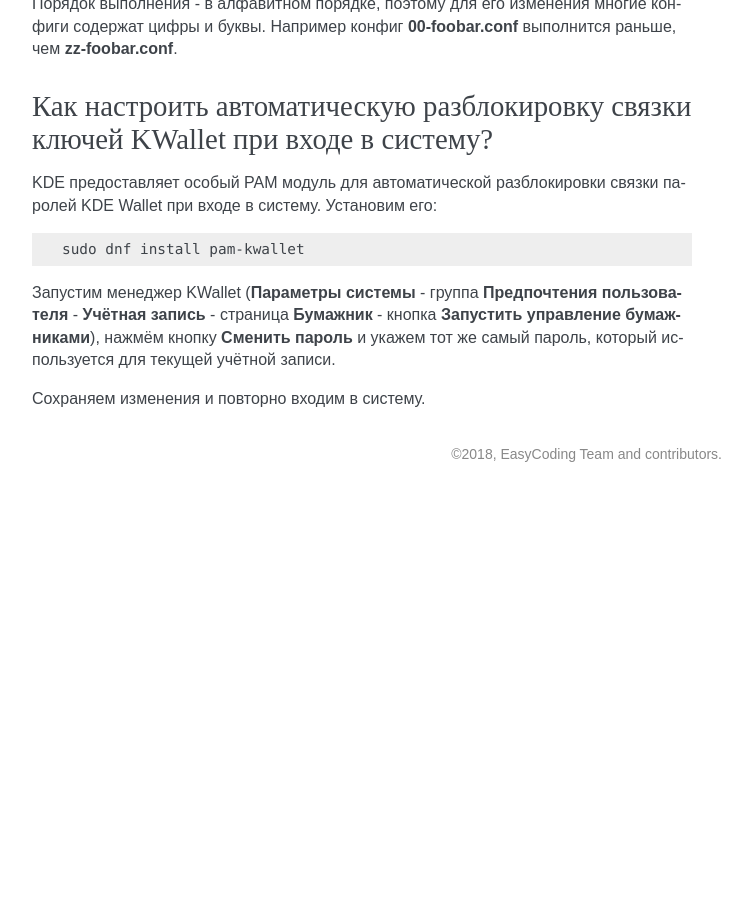
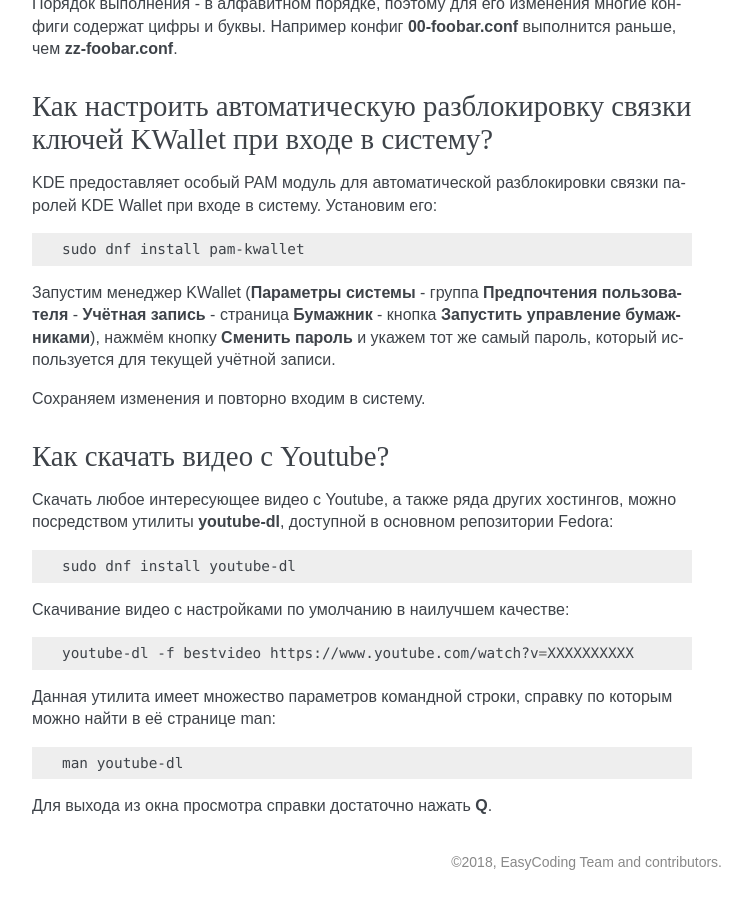
Before and after one commit to RussianFedora/FAQ, a Sphinx documentation site: the page built from source/using-system.rst, in a window 1280 px wide and 900 px high, scrolled down 17150 px. Shown: the whole window, without its empty margins (388-1137 px from the left). Built offline with Sphinx 7.4.7, drawn with Linux system fonts in a browser that asks for light colours; before the commit the page ends 17642 px from its top, so only the background shows below that.

Commit message:
Added question about video downloading.

```diff
--- a/source/using-system.rst
+++ b/source/using-system.rst
@@ -1008,3 +1008,29 @@
 Запустим менеджер KWallet (**Параметры системы** - группа **Предпочтения пользователя** - **Учётная запись** - страница **Бумажник** - кнопка **Запустить управление бумажниками**), нажмём кнопку **Сменить пароль** и укажем тот же самый пароль, который используется для текущей учётной записи.
 
 Сохраняем изменения и повторно входим в систему.
+
+.. index:: video, youtube, download
+.. _youtube-download:
+
+Как скачать видео с Youtube?
+=================================
+
+Скачать любое интересующее видео с Youtube, а также ряда других хостингов, можно посредством утилиты **youtube-dl**, доступной в основном репозитории Fedora:
+
+.. code-block:: bash
+
+    sudo dnf install youtube-dl
+
+Скачивание видео с настройками по умолчанию в наилучшем качестве:
+
+.. code-block:: bash
+
+    youtube-dl -f bestvideo https://www.youtube.com/watch?v=XXXXXXXXXX
+
+Данная утилита имеет множество параметров командной строки, справку по которым можно найти в её странице man:
+
+.. code-block:: bash
+
+    man youtube-dl
+
+Для выхода из окна просмотра справки достаточно нажать **Q**.
```
